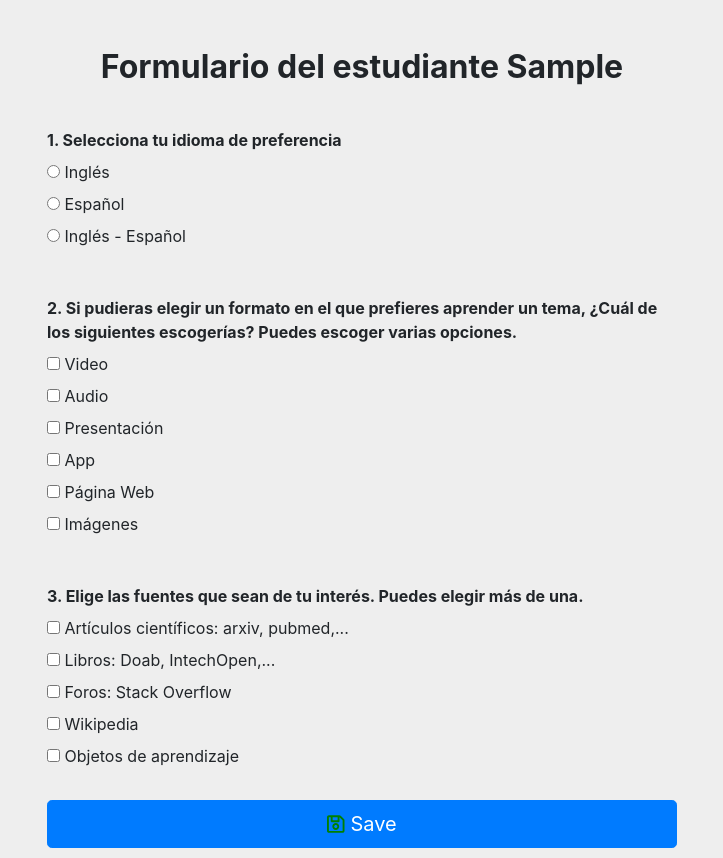
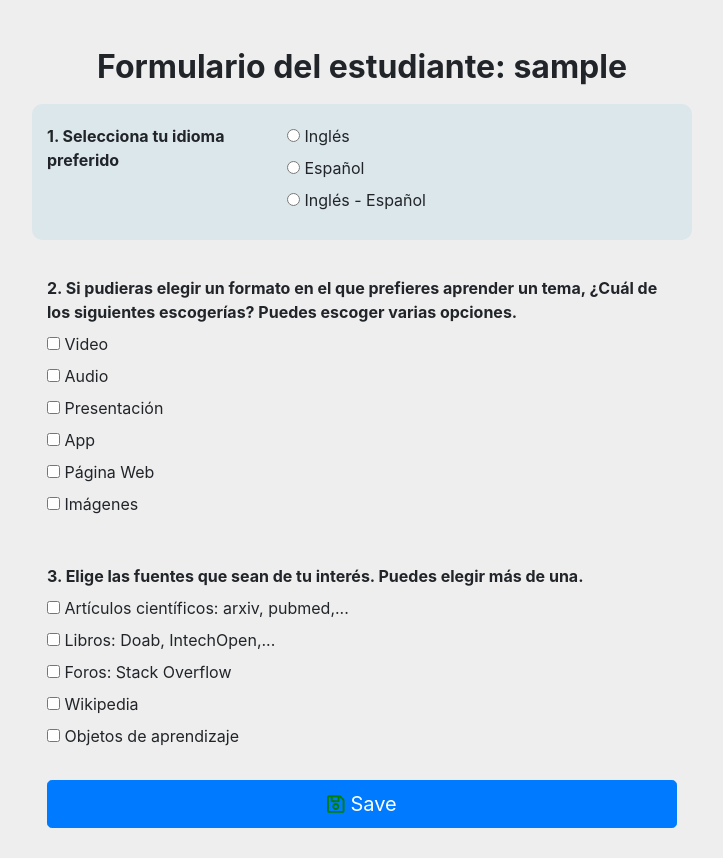
Before and after one commit to danielavarelat/test_api_profiles, a Flask app: template templates/index_student.html in a window 1280 px wide. Shown: the part 56-914 px from the top of the page, without its empty margins (278-1001 px from the left). After the commit the page ends 884 px from the top, so only its background shows below. Run offline with Flask 2, Linux system fonts and the light colour scheme; the template is opened without the code that fills it: most values are stand-ins (such as "Sample title", 1, 10 or a date in 2020); some libraries are stand-ins or nearby versions.

Commit message:
style changes

```diff
--- a/app.py
+++ b/app.py
@@ -15,17 +15,16 @@ collection_course = db['course_coll']
 # Atlas: daniela, crispeta
 @app.route("/studentProfile/<idStudent>",  methods=['GET', 'POST'])
 def form(idStudent=None):
+    uname = str(request.args.get('username'))
     userid = str(idStudent)
     q = collection_student.find_one({"userid": userid})
-
     if request.method == "POST":
-        idioma = request.form.getlist("idioma")[0]
+        idioma = request.form.get("idioma")
         formatos = request.form.getlist("formato")
         fuentes = request.form.getlist("fuente")
-        dict_user = {"userid": userid, "lang": idioma,
+        dict_user = {"userid": userid, "username":uname, "lang": idioma,
                      "sources": fuentes, "formats": formatos}
         print(dict_user)
-        print(q)
         if q:
             print("Updated")
             collection_student.update_one({'_id': q['_id']}, {
@@ -41,22 +40,21 @@ def form(idStudent=None):
             idioma = q['lang']
             formatos = q['formats']
             fuentes = q['sources']
-            print(fuentes)
-
             return render_template(
-                "index_student.html", idStudent=idStudent, language=idioma, formats=formatos, sources=fuentes)
-
-    return render_template("index_student.html", idStudent=idStudent)
+                "index_student.html", idStudent=idStudent, username=uname, language=idioma, formats=formatos, sources=fuentes)
+    ##si hace get y no encuentra nada - renderizar asi>
+    return render_template("index_student.html", idStudent=idStudent, username=uname)
 
 
 @app.route("/courseProfile/<idCourse>",  methods=['GET', 'POST'])
 def formCourse(idCourse=None):
     courseid = str(idCourse)
+    uname = str(request.args.get('username'))
     q = collection_course.find_one({"courseid": courseid})
     if request.method == "POST":
-        idioma = request.form.getlist("idioma")[0]
+        idioma = request.form.get("idioma")
         fuentes = request.form.getlist("fuente")
-        dict_course = {"courseid": courseid, "lang": idioma,
+        dict_course = {"courseid": courseid, "username":uname, "lang": idioma,
                      "sources": fuentes}
         print(dict_course)
         print(q)
@@ -76,35 +74,9 @@ def formCourse(idCourse=None):
             print(fuentes)
 
             return render_template(
-                "index_course.html", idCourse=idCourse, language=idioma, sources=fuentes)
-    return render_template("index_course.html", idCourse=idCourse)
+                "index_course.html", idCourse=idCourse, username=uname, language=idioma, sources=fuentes)
+    return render_template("index_course.html", idCourse=idCourse, username=uname)
 
 
 if __name__ == '__main__':
     app.run()
-
-# @app.route("/studentProfile/<idStudent>", methods=['GET', 'POST'])
-# def readForm():
-#     if request.method == "POST":
-#         print(request.form.get("lang"))
-#         return "DONE"
-#     return render_template("index.html")
-    # Pregunta 1
-    # idioma = request.values.get("idioma")
-    # if request.method == 'POST':
-    #     print("OK")
-    #     print(request.form.get('hello'))
-    # print(request.form.getlist("idioma"))
-
-    # Pregunta 2
-    # for i in (range(6)+1):
-    #     ii = str("formato"+i)
-    #     formatos.append(request.values.get("ii"))
-
-    # Pregunta 3
-    # for i in (range(5)+1):
-    #     ii = str("fuente"+i)
-    #     fuentes.append(request.values.get("ii"))
-
-    # todos.insert({ "name":name, "desc":desc, "date":date, "pr":pr, "done":"no"})
-    # return redirect("/home")
--- a/static/styles.css
+++ b/static/styles.css
@@ -30,3 +30,10 @@ h1,h2,h3,h4,h5,h6 {
   margin: auto;
   border: black;
 }
+.row {
+  margin-bottom: 20px;
+  padding-top: 20px;
+  padding-bottom: 20px;
+  background-color: #dce7ec;
+  border-radius: 10px;
+}
--- a/templates/index_course.html
+++ b/templates/index_course.html
@@ -18,7 +18,7 @@
 
         <h3>Preguntas</h3>
 
-        <form action="/courseProfile/{{idCourse}}" class="form-course" method="post">
+        <form action="/courseProfile/{{idCourse}}?username={{username}}" class="form-course" method="post">
 
           <!-- Pregunta 1 -->
           <label class="font-weight-bold mt-4">
--- a/templates/index_student.html
+++ b/templates/index_student.html
@@ -9,26 +9,34 @@
     {% include 'headNavBar.html' %}
 
     <h2 class="mt-5 font-weight-bold">
-      Formulario del estudiante {{idStudent}}
+      Formulario del estudiante: {{username}}
     </h2>
 
-    <form action="/studentProfile/{{idStudent}}" class="form-student" method="post" >
+    <form action="/studentProfile/{{idStudent}}?username={{username}}" class="form-student" method="post" >
 
       <!-- Pregunta 1 -->
-      <label class="font-weight-bold mt-4">
-        1. Selecciona tu idioma de preferencia
-      </label><br />
-
+      <div class="row row-s">
+          <div class="font-weight-bold col-4 text-left">
+              <label>1. Selecciona tu idioma preferido</label>
+            </div>
+          <div class="col-8 text-left">
+            <div class="form-check">
                 <input type="radio" id="eng" name="idioma" value="ingles"
                 {{'checked' if language =="ingles" else '' }} />
-      <label for="ingles">Inglés</label><br />
+              <label for="eng">Inglés</label><br />
+            </div>
+            <div class="form-check">
                 <input type="radio" id="spa" name="idioma" value="español"
                 {{'checked' if language =="español" else '' }}/>
-      <label for="español">Español</label><br />
+              <label for="spa">Español</label><br />
+            </div>
+            <div class="form-check">
                 <input type="radio" id="eng-spa" name="idioma" value="ing-esp"
                 {{'checked' if language =="ing-esp" else '' }}/>
-      <label for="ing-esp">Inglés - Español</label><br />
-      <br />
+              <label for="eng-spa">Inglés - Español</label>
+            </div>
+          </div>
+      </div>
 
 
       <!-- Pregunta 2 -->
@@ -68,7 +76,7 @@
       <input type="checkbox" id="fuente3" name="fuente" value="foros"
         {{'checked' if "foros" in sources else '' }}/>
       <label for="fuente3"> Foros: Stack Overflow </label><br />
-      <input type="checkbox" id="fuente3" name="fuente" value="Wikipedia"
+      <input type="checkbox" id="fuente4" name="fuente" value="Wikipedia"
         {{'checked' if "Wikipedia" in sources else '' }}/>
       <label for="fuente4"> Wikipedia </label><br />
       <input type="checkbox" id="fuente5" name="fuente" value="objetos"
```
Also changed, not shown: 1 other file. Lines whose indentation alone changed are shown as unchanged.
